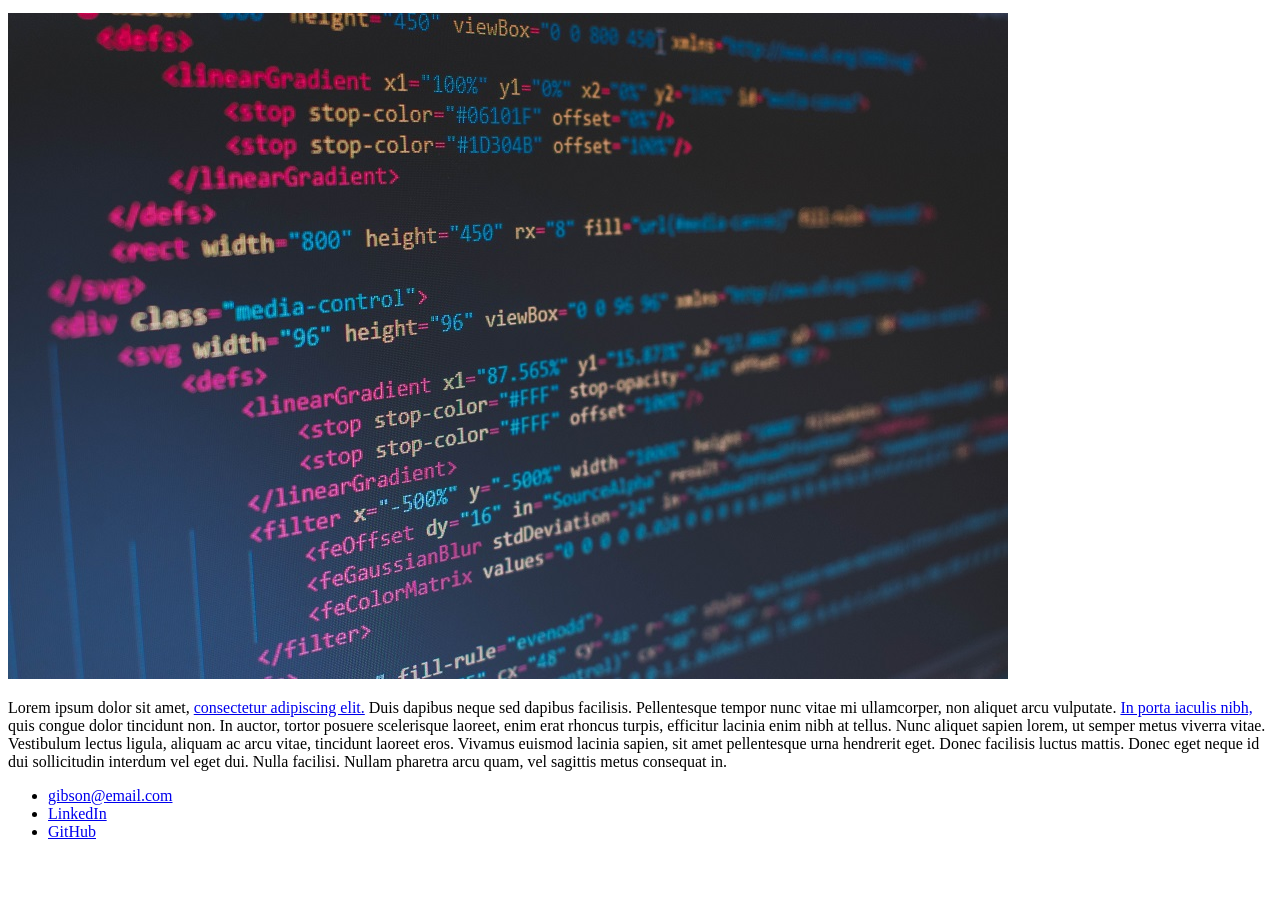
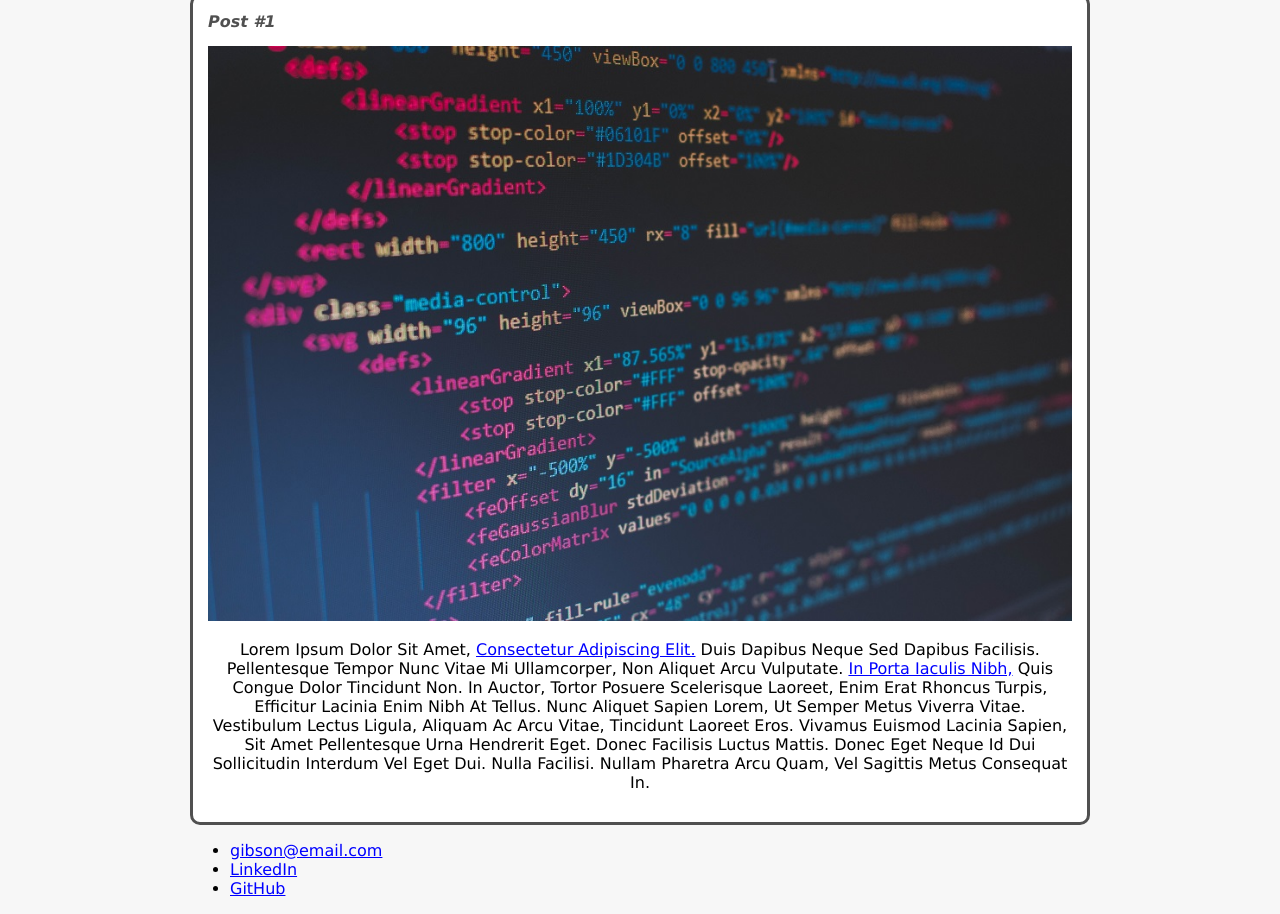
Before and after one commit to Gibfer/HTML-e-CSS3, a plain HTML site: page index.html in a window 1280 px wide. Shown: the part 260-1174 px from the top of the page. Before the commit the page ends 1117 px from the top, so only its background shows below. Drawn offline with Linux system fonts and the light colour scheme.

Commit message:
Adicionado contéudo até conclusão do curso

```diff
--- a/index.html
+++ b/index.html
@@ -7,19 +7,19 @@
     </head>
     <body>
         <header>
-            <img src="pfp.jpg" alt="Ilustração do rosto do Gibson Ferreira">
+            <img src="pfp.jpg" alt="Ilustração do rosto do Gibson Ferreira" class="photo">
             <h1 id="title">Gibson Ferreira</h1>
         </header>
         <section>
             <header>
                 <h2 class="subtitle">Posts</h2>
             </header>
-            <article>
+            <article class="post">
                 <header>
                     <h3 class="post_title">Post #1</h3>
-                    <img src="coding.jpg" alt="editor de texto contendo código HTML">
+                    <img src="coding.jpg" alt="editor de texto contendo código HTML" class="post_image">
                 </header>
-                <p>
+                <p class="post_content">
                     Lorem ipsum dolor sit amet, <a href="https://github.com/Gibfer"target="_blank">consectetur adipiscing elit.</a> Duis dapibus neque sed dapibus facilisis. Pellentesque tempor nunc vitae mi ullamcorper, non aliquet arcu vulputate. <a href="mailto:gibfer@email.com">In porta iaculis nibh,</a> quis congue dolor tincidunt non. In auctor, tortor posuere scelerisque laoreet, enim erat rhoncus turpis, efficitur lacinia enim nibh at tellus. Nunc aliquet sapien lorem, ut semper metus viverra vitae. Vestibulum lectus ligula, aliquam ac arcu vitae, tincidunt laoreet eros. Vivamus euismod lacinia sapien, sit amet pellentesque urna hendrerit eget. Donec facilisis luctus mattis. Donec eget neque id dui sollicitudin interdum vel eget dui. Nulla facilisi. Nullam pharetra arcu quam, vel sagittis metus consequat in.
                 </p>
             </article>
--- a/style.css
+++ b/style.css
@@ -1,8 +1,52 @@
+body {
+    background: #f7f7f7;
+    font-family: Verdana;
+    max-width: 900px;
+    margin: auto;
+}
+
 #title, .subtitle, .post_title {
-    color:blue
+    color:#505050
+}
+
+#title {
+    font-size: 40px;
+    text-transform: uppercase;
+}
+
+a {
+    text-decoration: underline;
+    color: blue;
+}
+
+.photo {
+    border-radius: 50px;
+    border: 1px solid #505050;
 }
 
 .post_title {
     font-size: 16px;
     font-style: italic;
+    margin: 0;
+    margin-bottom: 15px;
 }
+
+.post {
+    background: #fff;
+    padding: 15px;
+    border: 3px solid #505050;
+    margin-bottom: 15px;
+    border-radius: 10px;
+}
+
+.post_content {
+    margin: 0;
+    margin-bottom: 15px;
+    text-transform: capitalize;
+    text-align: center;
+}
+
+.post_image {
+    margin-bottom: 15px;
+    width: 100%;
+}
```
Also changed, not shown: Introdução a criação de websites com HTML e CSS3.txt.
